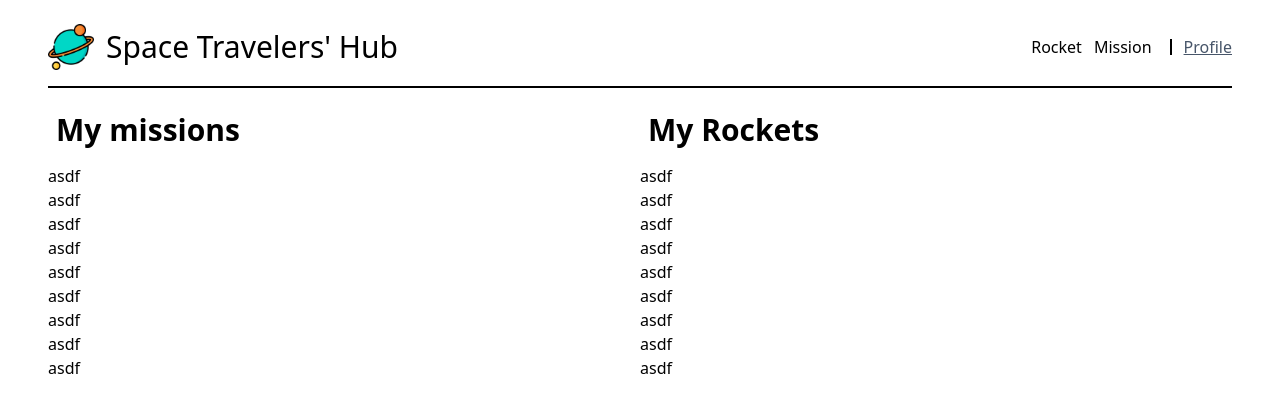
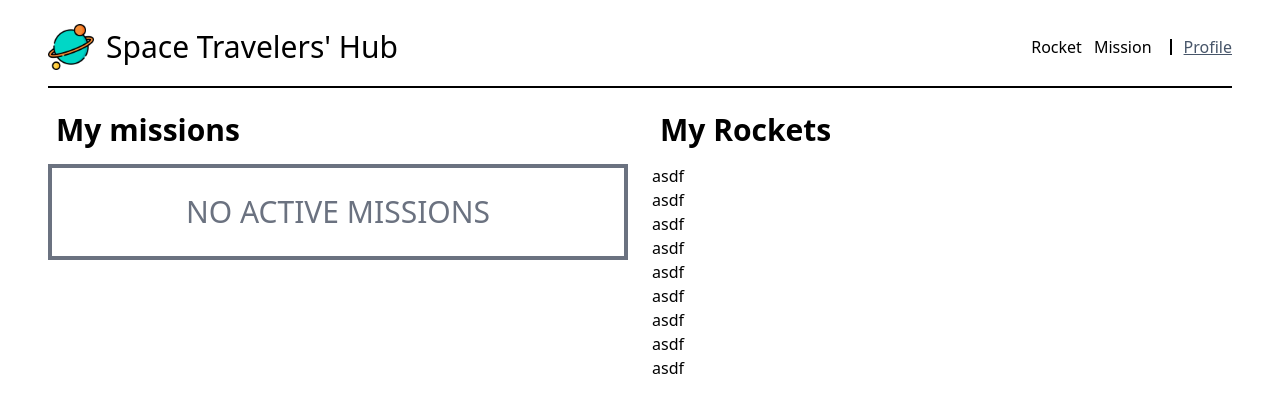
Before and after one commit to harlexkhal/SpaceTravelers, a React (Create React App) app: page /profile in a window 1280 px wide. Shown: the top 412 px of the page. Built offline with nearby package versions, Linux system fonts and the light colour scheme.

Commit message:
Display the joined missions in the Profile

```diff
--- a/src/routes/profile/Profile.js
+++ b/src/routes/profile/Profile.js
@@ -1,21 +1,37 @@
 import React from 'react';
+import { useSelector } from 'react-redux';
 
-const Profile = () => (
-  <main className="mt-6 px-12 w-full flex flex-col  md:flex-row">
+const Profile = () => {
+  const activeMissionsList = useSelector((state) => state.missions.missionsList.filter(
+    (element) => element.reserved,
+  ));
+
+  const displayActiveMissions = () => {
+    if (activeMissionsList.length) {
+      return activeMissionsList.map((element) => (
+        <li
+          className="w-full h-24 text-xl font-medium p-2 first:rounded-tl first:rounded-tr last:rounded-bl last:rounded-br border-2 border-gray-500"
+          key={element.mission}
+        >
+          {element.mission}
+        </li>
+      ));
+    }
+    return (
+      <li className="flex w-full h-24 text-3xl font-lg text-gray-500 border-4 border-gray-500 items-center justify-center">
+        NO ACTIVE MISSIONS
+      </li>
+    );
+  };
+
+  return (
+    <main className="mt-6 px-12 w-full flex flex-col gap-6 md:flex-row">
       <section className="w-1/2">
         <h2 className="text-3xl font-semibold pl-2 pb-4">
           My missions
         </h2>
         <ul className="flex flex-col">
-        <li>asdf</li>
-        <li>asdf</li>
-        <li>asdf</li>
-        <li>asdf</li>
-        <li>asdf</li>
-        <li>asdf</li>
-        <li>asdf</li>
-        <li>asdf</li>
-        <li>asdf</li>
+          {displayActiveMissions()}
         </ul>
       </section>
       <section className="w-1/2">
@@ -36,5 +52,6 @@ const Profile = () => (
       </section>
     </main>
   );
+};
 
 export default Profile;
```
Lines whose indentation alone changed are shown as unchanged.
